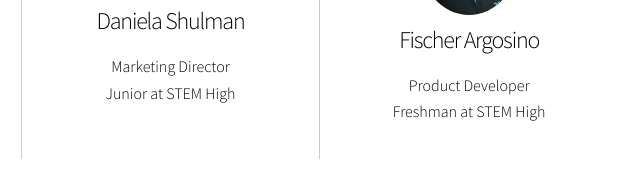
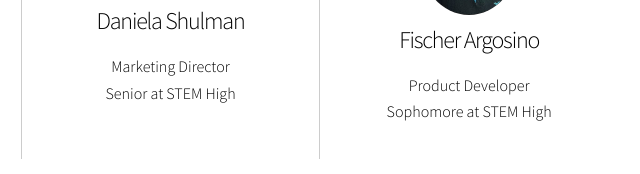
Before and after one commit to jake-billings/learning-spark, a website: page app/index.html in a window 1280 px wide. Shown: the part 1450-1624 px from the top of the page, 470-1110 px from the left. Drawn offline with Linux system fonts and the light colour scheme.

Commit message:
Update daniela and fischer's titles for 2017-2018

```diff
--- a/app/index.html
+++ b/app/index.html
@@ -94,7 +94,7 @@
                         <p>
                             Marketing Director
                             <br>
-                            Junior at STEM High
+                            Senior at STEM High
                         </p>
                     </div>
                 </section>
@@ -105,7 +105,7 @@
                         <p>
                             Product Developer
                             <br>
-                            Freshman at STEM High
+                            Sophomore at STEM High
                         </p>
                     </div>
                 </section>
```
